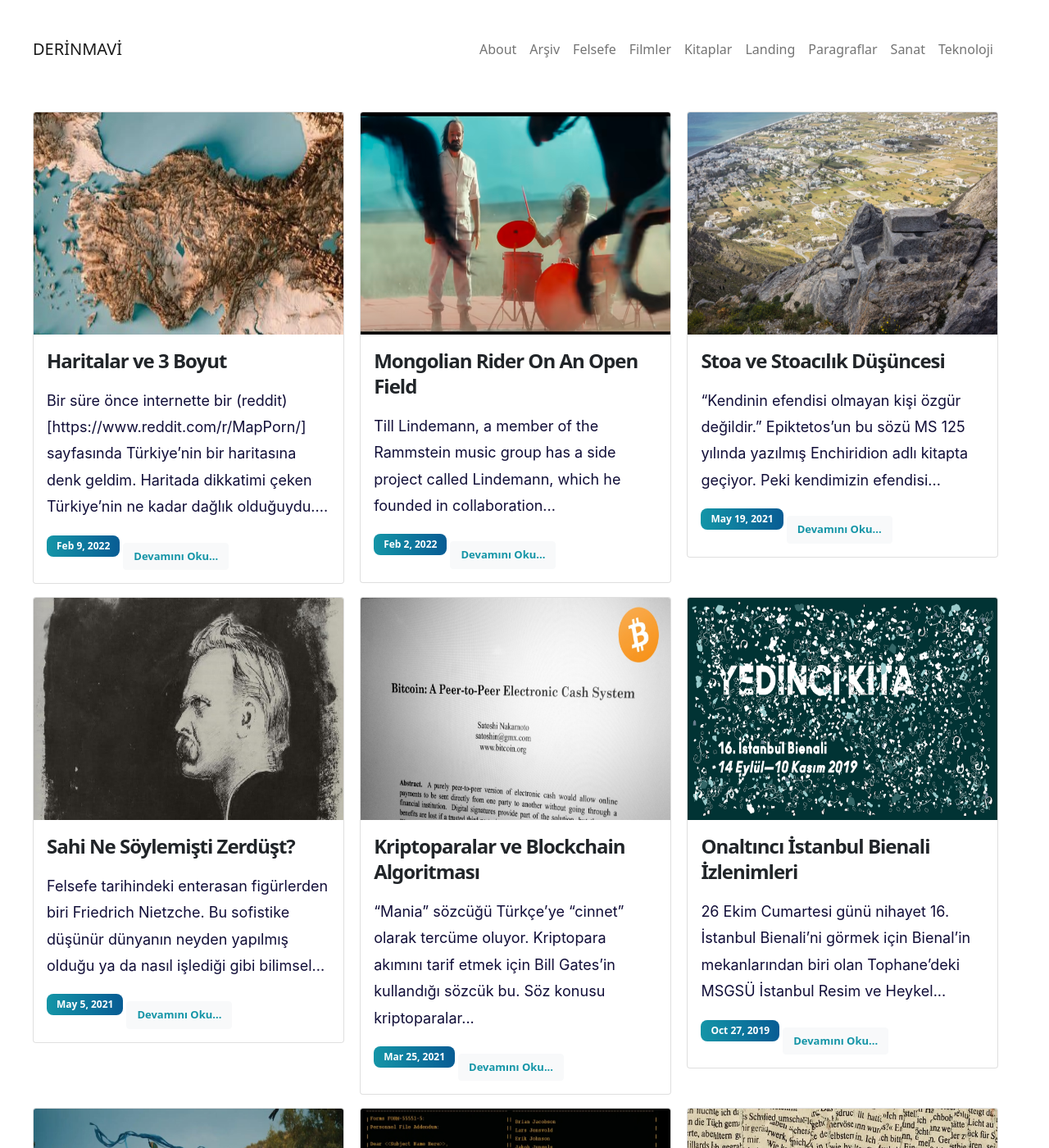
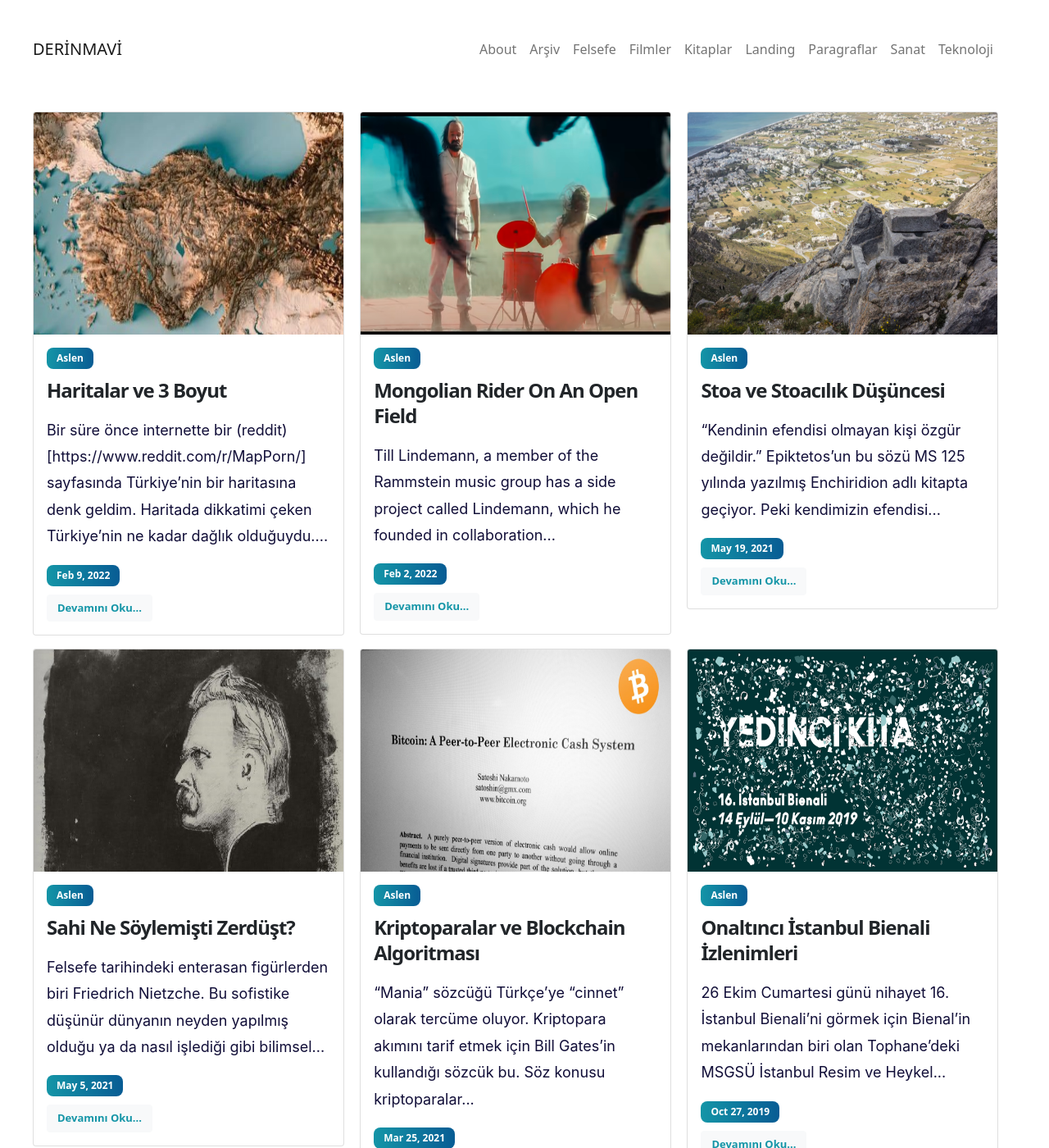
Before and after one commit to tozbulut/derinmavi.io, a Jekyll site: the page built from index.markdown, in a window 1280 px wide and 1400 px high. Shown: the whole window at 82% size. Built offline with Jekyll 4.4.1, drawn with Linux system fonts in a browser that asks for light colours.

Commit message:
Update home.html

```diff
--- a/_layouts/home.html
+++ b/_layouts/home.html
@@ -26,9 +26,10 @@ layout: default2
         <div class="card" style="width: 23.75rem; margin-right: 1.2rem; margin-bottom: 1rem;">
   {%- if post.img -%}<a href="{{ post.url | relative_url }}" ><img src="{{ post.img }}" class="card-img-top" style="height: 270.5px; width: 378px;" alt="{{ post.title | escape }}"></a>{%- endif -%}
   <div class="card-body">
+    <div class="cb_card">Aslen</div>
     <h5 class="card-title" style=" letter-spacing: -1px; font-size: 24px; line-height: 1.3; font-weight: 700; ">{{ post.title | escape }}</h5>
     {%- if site.excerpts.show -%}<p class="card-text">{{ post.excerpt | truncatewords:20 }}</p><div class="cb_card">{{ post.date | date: date_format }}</div>{%- endif -%}
-    <a href="{{ post.url | relative_url }}" class="btn btn-light" style="font-size: 13px; font-weight: bold; color: #1495a7;">Devamını Oku...</a>
+    <div><a href="{{ post.url | relative_url }}" class="btn btn-light" style="font-size: 13px; font-weight: bold; color: #1495a7;">Devamını Oku...</a></div>
   </div>
       </div>
     </div>
```
